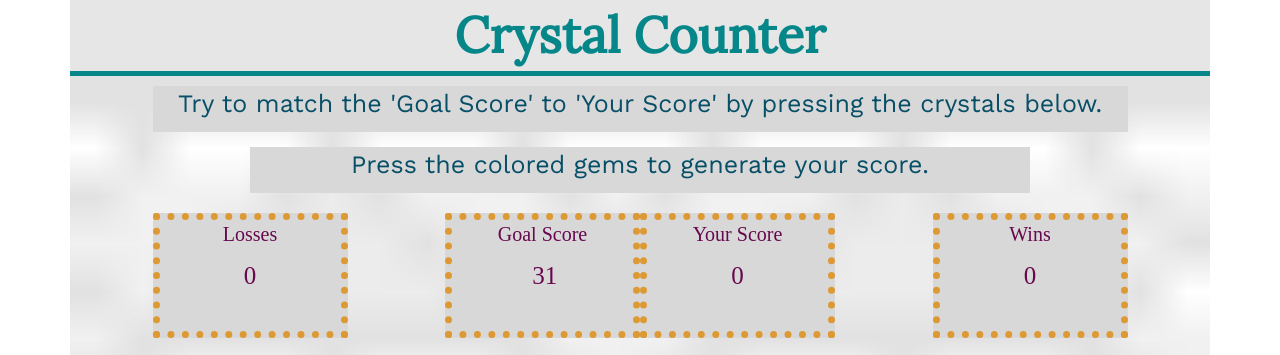
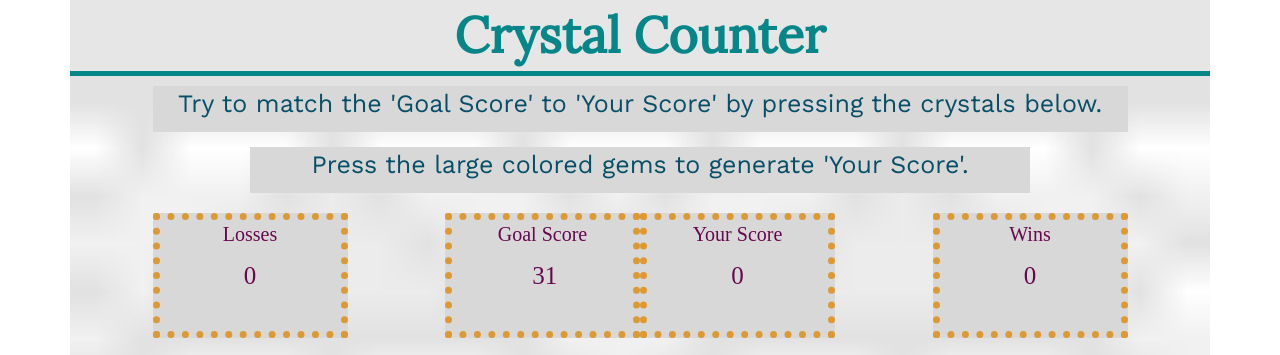
Before and after one commit to slippa91/Crystal_Counter, a plain HTML site: page index.html in a window 1280 px wide. Shown: the top 355 px of the page. Drawn offline with nearby package versions, Linux system fonts and the light colour scheme; a web font is replaced by a local one.

Commit message:
changing text

```diff
--- a/assets/javascript/game.js
+++ b/assets/javascript/game.js
@@ -14,7 +14,7 @@ var startGame = function() {
                 gemSum = 0;
                 $("#goalNum").text(0);
                 $("#scoreNum").text(0);
-                $("#inxsText").text("Press the colored gems to generate your score.");
+                $("#inxsText").text("Press the large colored gems to generate 'Your Score'.");
 
 
 var createGoal = function() {
--- a/index.html
+++ b/index.html
@@ -44,7 +44,7 @@
                 <!-- Instructions Box -->
                 <div class="row inxsBanner">
                     <div class=" col-xs-12 col-md-8 col-md-offset-2" id="inxsBox">
-                            <p id="inxsText">Press the colored gems to generate your score.</p>
+                            <p id="inxsText">Press the large colored gems to generate 'Your Score'.</p>
                     </div>
 
                 </div>
```
